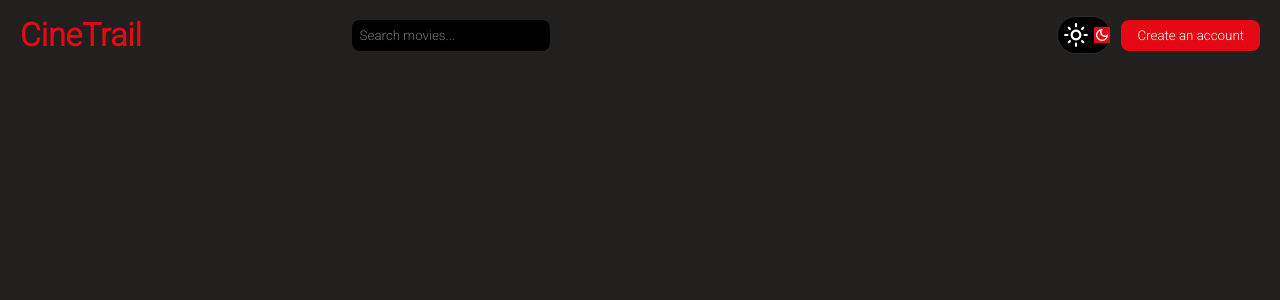
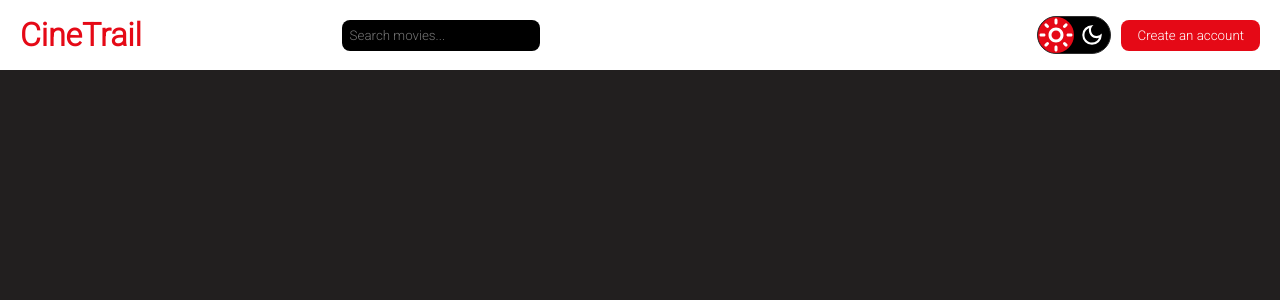
Before and after one commit to kaligurl2008/react-cinetrail, a React (Create React App) app: page / in a window 1280 px wide. Shown: the top 300 px of the page. Built offline with nearby package versions, Linux system fonts and the light colour scheme.

Commit message:
finished light/dark mode

```diff
--- a/src/App.js
+++ b/src/App.js
@@ -2,15 +2,18 @@
 import './App.css';
 import Header from './Components/Header/Header';
 import {BrowserRouter, Routes, Route} from 'react-router-dom';
+import ThemeContextProvider from './Contexts/ThemeContext';
 
 function App() {
   return (
     <div className="App">
       <BrowserRouter>
+      <ThemeContextProvider>
         <Header />
         <Routes>
 
         </Routes>
+      </ThemeContextProvider>
       </BrowserRouter>
     </div>
   );
--- a/src/Components/Header/Header.js
+++ b/src/Components/Header/Header.js
@@ -1,12 +1,25 @@
-import React from 'react'
+import React, { useContext } from 'react'
 import { Link } from 'react-router-dom'
 import './Header.css'
 import {MdOutlineDarkMode, MdOutlineLightMode} from 'react-icons/md';
+import { ThemeContext } from '../../Contexts/ThemeContext';
 
 
 function Header() {
 
-    const darkMode = true;
+    // const darkMode = true;
+
+    //access the global state using context
+    //note CURLY brackets here
+    const {darkMode, setDarkMode} = useContext(ThemeContext)
+
+    //function to toggle dark/light mode
+    const handleTheme = () => {
+        //toggle from dark/light
+        setDarkMode(!darkMode);
+        //save this value to local storage
+        localStorage.setItem("darkMode", !darkMode);
+    }
 
   return (
     <div className={darkMode ? "header-container" : "header-container header-light"}>
@@ -20,14 +33,14 @@ function Header() {
                     {
                         darkMode?
                         <div className='theme-buttons'>
-                            <MdOutlineLightMode className='theme-icon' />
-                            <MdOutlineDarkMode className='them-icon theme-icon-active' />
+                            <MdOutlineLightMode className='theme-icon' onClick={handleTheme}/>
+                            <MdOutlineDarkMode className='theme-icon theme-icon-active' />
 
                         </div>
                         :
                         <div className='theme-buttons'>
                             <MdOutlineLightMode className='theme-icon theme-icon-active' />
-                            <MdOutlineDarkMode className='theme-icon' />
+                            <MdOutlineDarkMode className='theme-icon' onClick={handleTheme}/>
 
                         </div>
                     }
--- /dev/null
+++ b/src/Contexts/ThemeContext.js
@@ -0,0 +1,25 @@
+import React, {useState, createContext, useEffect} from 'react'
+export const ThemeContext = createContext();
+
+export default function ThemeContextProvider(props) {
+    //set up my global state
+    const [darkMode, setDarkMode] = useState(true);
+
+    //have to get value from localStorage when page loads
+    useEffect(
+        ()=>{
+            const theme = localStorage.getItem("darkMode");
+
+            //stores everything as a string, needs to be boolean
+            //use JSON.parse to fix if value is not a string
+            //all values in localStorage are stored as strings
+            setDarkMode(JSON.parse(theme));
+        }, []
+    )
+
+  return (
+    <ThemeContext.Provider value={{darkMode, setDarkMode}} >
+        {props.children}
+    </ThemeContext.Provider>
+  )
+}
```
